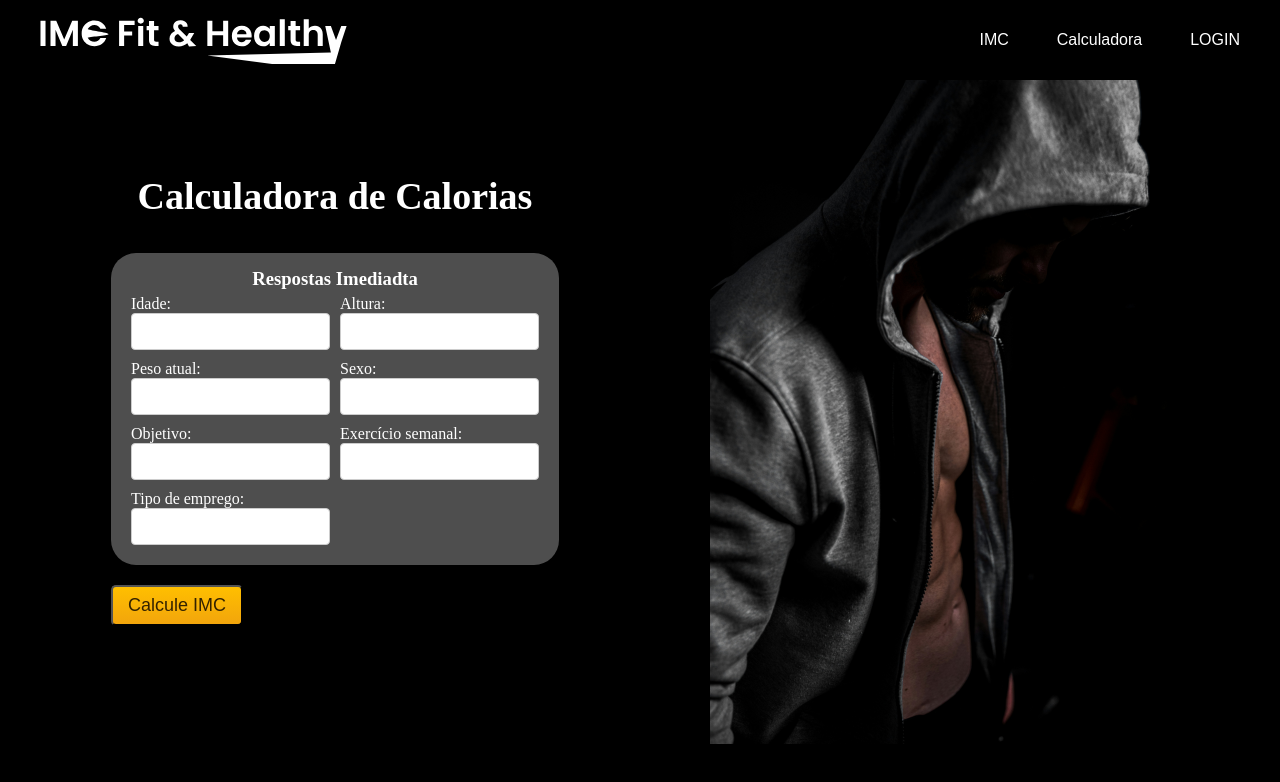
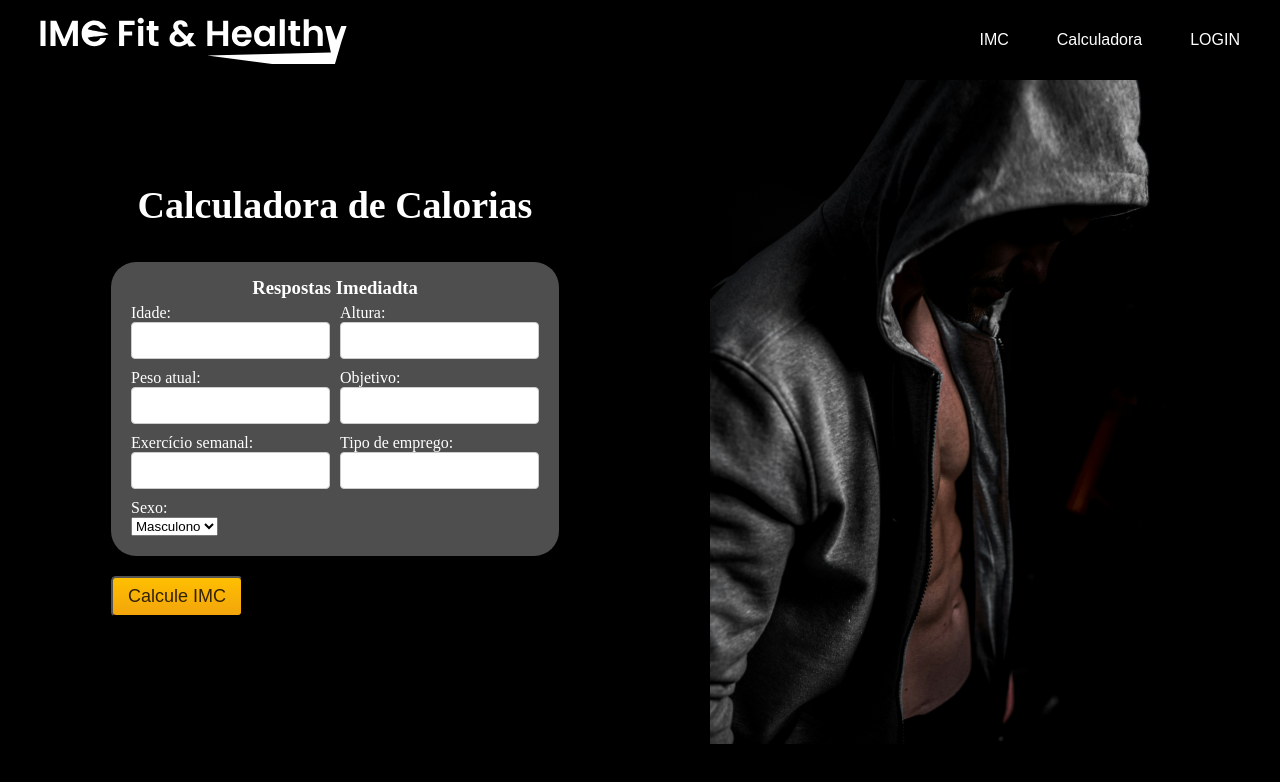
Before and after one commit to Kayan33/PROJETO-TABAJARA-SENAC, a React (Create React App) app: page /calorias in a window 1280 px wide. Shown: the top 782 px of the page. Built offline with nearby package versions, Linux system fonts and the light colour scheme.

Commit message:
refatoração input

```diff
--- a/src/components/Imc-calorias-1.js
+++ b/src/components/Imc-calorias-1.js
@@ -1,8 +1,18 @@
 import "../styles/Imc-calorias-1.css";
 import logo from "../assets/homem.png";
-import React from "react";
+import React, { useState } from "react";
 
 function Calorias01() {
+const[idade, setIdade] = useState('')
+const[altura, setAltura] = useState('')
+const[peso, setPeso] = useState('')
+const[sexo, setSexo] = useState('')
+const[objetivo, setObjetivo] = useState('')
+const[exercicio, setExercicio] = useState('')
+const[tipoEmprego, setTipoEmprego] = useState('')
+const[masculino, setTiMasculino] = useState('')
+const[feminino, setTiFeminino] = useState('')
+
   return (
     <main className="container">
       <article className="calorie-calculator">
@@ -13,32 +23,50 @@ function Calorias01() {
             <form className="form">
               <div>
                 <p>Idade:</p>
-                <input type="number" />
+                <input type="number"
+                value={idade}
+                onChange={(e) => setIdade(e.target.value)}/>
               </div>
               <div>
                 <p>Altura:</p>
-                <input type="number" />
+                <input type="number"
+                value={altura}
+                onChange={(e) => setAltura(e.target.value)}/>
               </div>
               <div>
                 <p>Peso atual:</p>
-                <input type="number" />
+                <input type="number"
+                value={peso}
+                onChange={(e) => setPeso(e.target.value)}/>
               </div>
 
-              <div>
-                <p>Sexo:</p>
-                <input type="text" />
-              </div>
+
               <div>
                 <p>Objetivo:</p>
-                <input type="text" />
+                <input type="text"
+                value={objetivo}
+                onChange={(e) => setObjetivo(e.target.value)}/>
               </div>
               <div>
                 <p>Exercício semanal:</p>
-                <input type="text" />
+                <input type="text"
+                value={exercicio}
+                onChange={(e) => setExercicio(e.target.value)}/>
               </div>
               <div>
                 <p>Tipo de emprego:</p>
-                <input type="text" />
+                <input type="text"
+                value={tipoEmprego}
+                onChange={(e) => setTipoEmprego(e.target.value)}/>
+              </div>
+              <div>
+                <p>Sexo:</p>
+                <select
+                value={sexo}
+                onChange={(e) => setSexo(e.target.value)}>
+                  <option value={masculino}>Masculono</option>
+                  <option value={feminino}>Feminino</option>
+                </select>
               </div>
             </form>
           </div>
```
